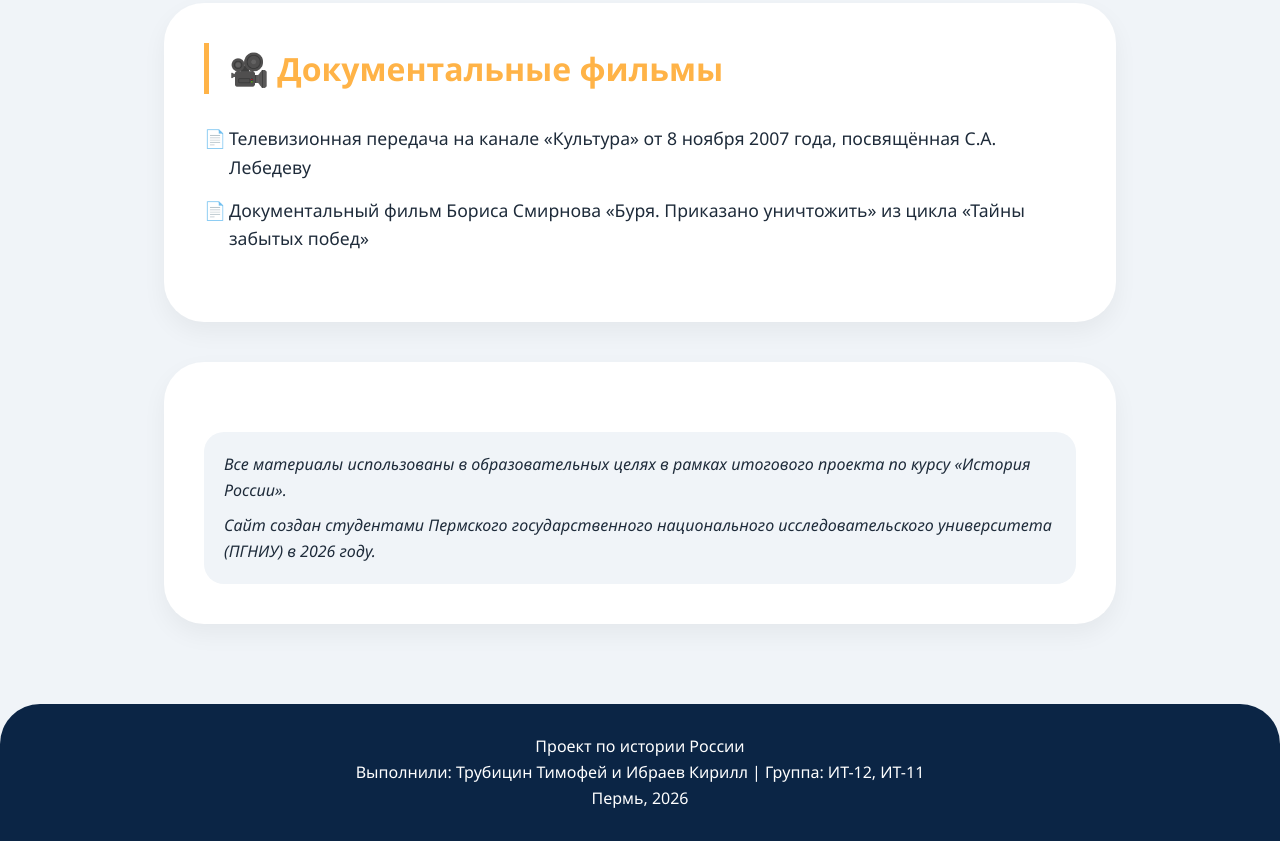
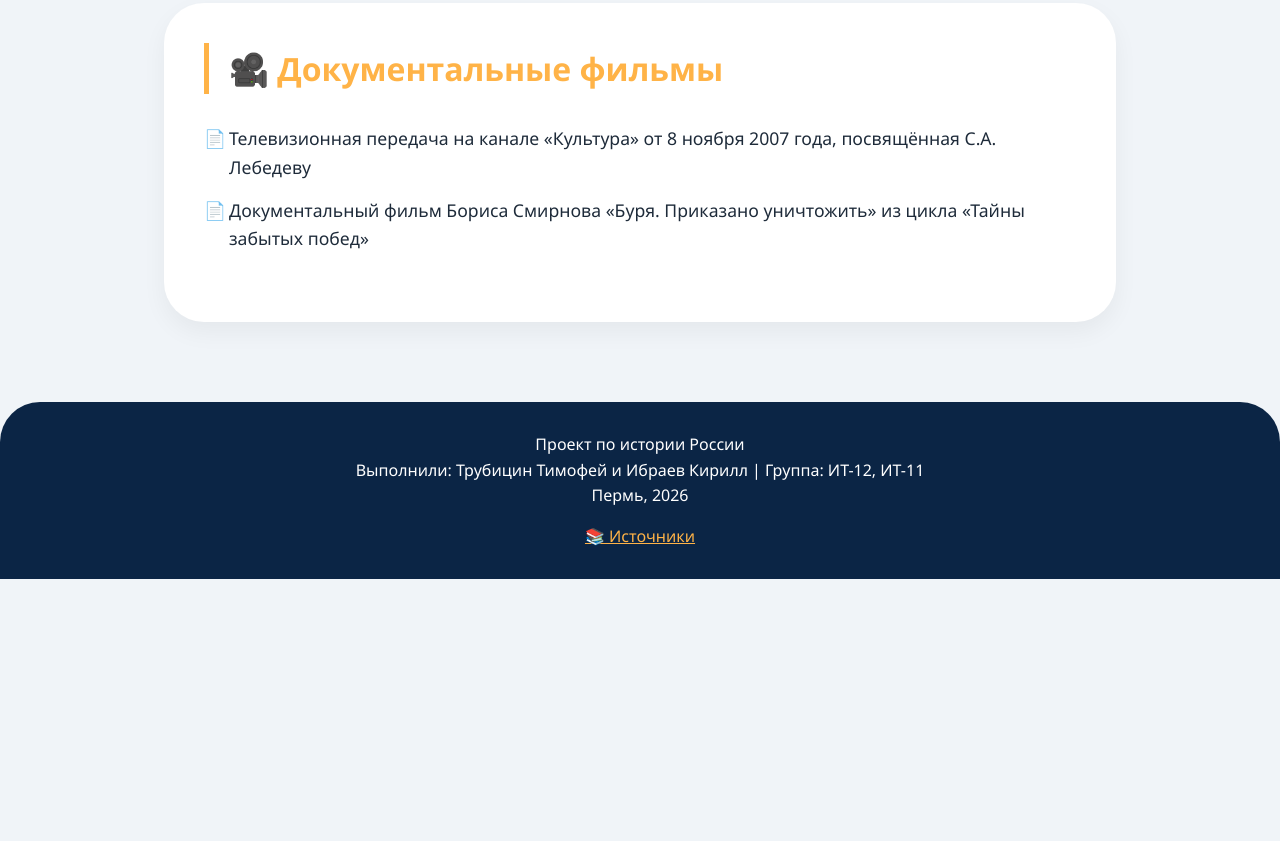
Before and after one commit to soteno4ek/LebedevWebsite, a plain HTML site: page sources.html in a window 1280 px wide. Shown: the part 2070-2911 px from the top of the page. After the commit the page ends 2649 px from the top, so only its background shows below. Drawn offline with Linux system fonts and the light colour scheme.

Commit message:
Update sources.html

```diff
--- a/sources.html
+++ b/sources.html
@@ -163,20 +163,6 @@
             text-decoration: underline;
         }
 
-        .sources-block .note {
-            margin-top: 30px;
-            padding: 20px;
-            background: #f0f4f8;
-            border-radius: 20px;
-            font-style: italic;
-            color: #1e2b3a;
-        }
-
-        body.dark-theme .sources-block .note {
-            background: #1a1a2e;
-            color: #e0e0e0;
-        }
-
         footer {
             background: #0b2545;
             color: white;
@@ -287,19 +273,13 @@
         </ul>
     </div>
 
-    <div class="sources-block">
-        <div class="note">
-            <p>Все материалы использованы в образовательных целях в рамках итогового проекта по курсу «История России».</p>
-            <p style="margin-top: 10px;">Сайт создан студентами Пермского государственного национального исследовательского университета (ПГНИУ) в 2026 году.</p>
-        </div>
-    </div>
-
 </div>
 
 <footer>
     <p>Проект по истории России</p>
     <p>Выполнили: Трубицин Тимофей и Ибраев Кирилл | Группа: ИТ-12, ИТ-11</p>
     <p>Пермь, 2026</p>
+    <p style="margin-top: 15px;"><a href="sources.html" style="color: #ffb347;">📚 Источники</a></p>
 </footer>
 
 <button id="go-top">↑ Наверх</button>
```
